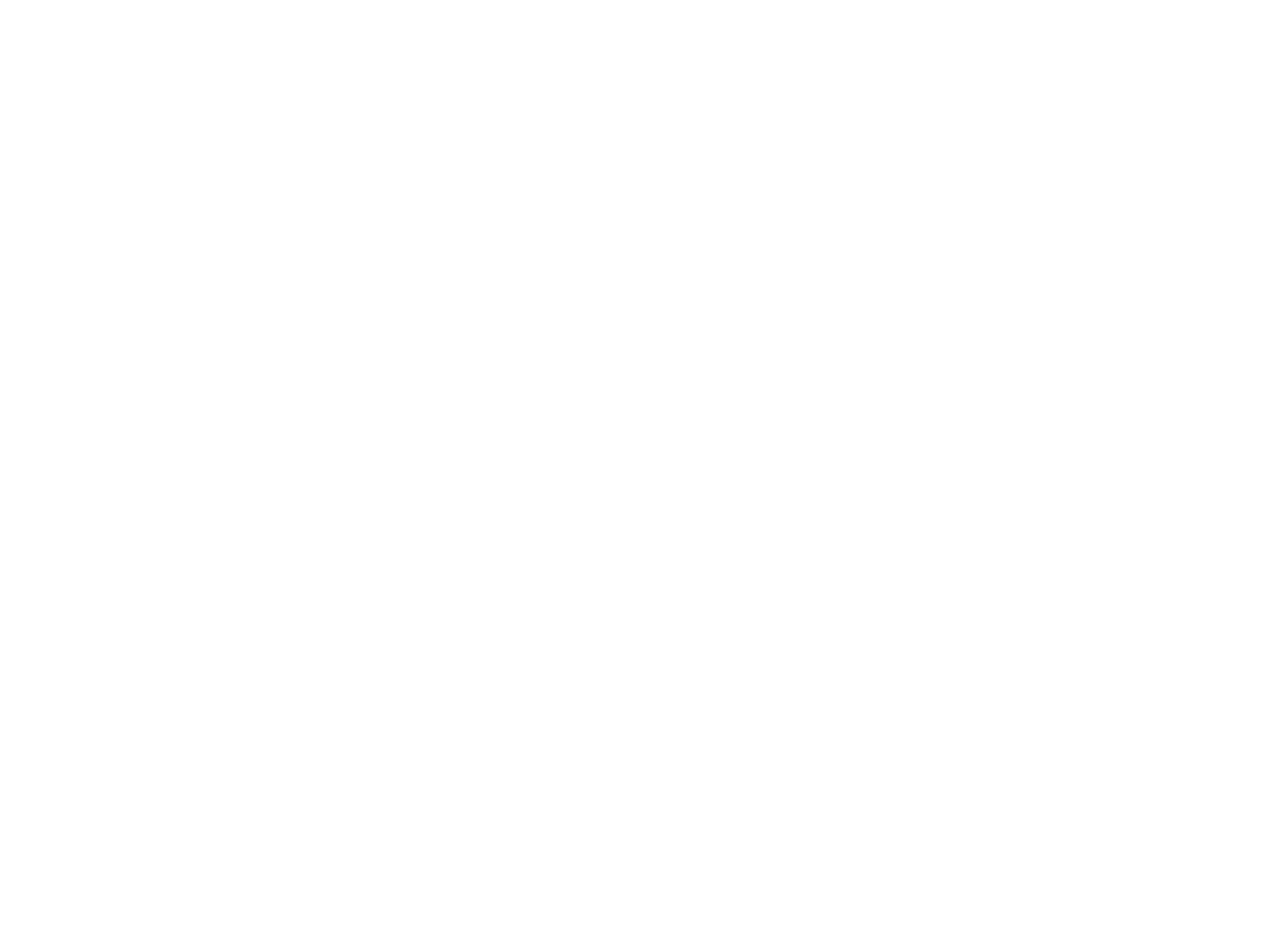
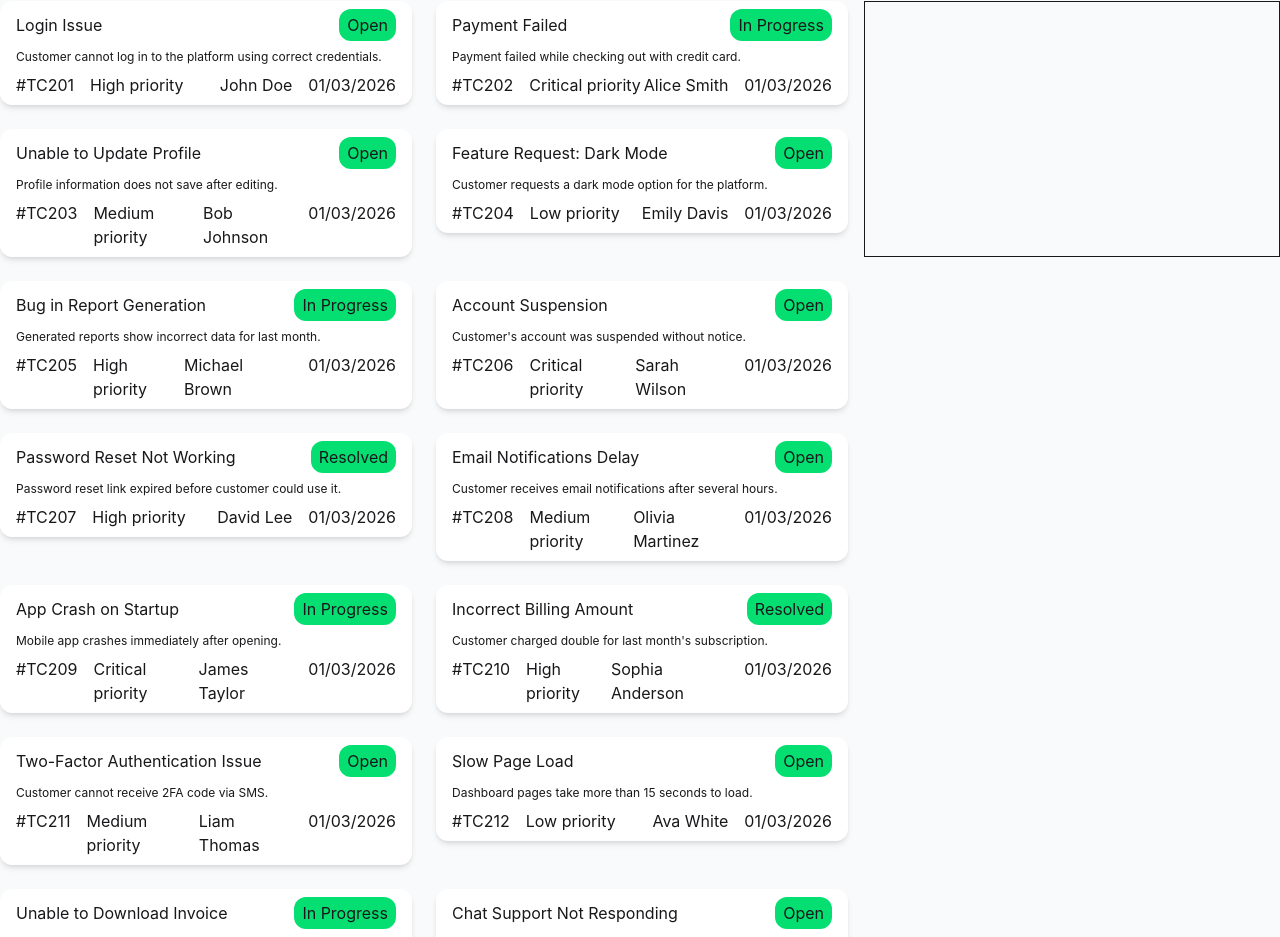
Before and after one commit to Sheikh-Rasel2001/customer-service-ticket-system, a React (Vite) app: page / in a window 1280 px wide. Shown: the part 379-1316 px from the top of the page. Before the commit the page ends 800 px from the top, so only its background shows below. Built offline with nearby package versions, Linux system fonts and the light colour scheme.

Commit message:
ticket card add

```diff
--- /dev/null
+++ b/public/services.json
@@ -0,0 +1,152 @@
+[
+  {
+    "id": 1,
+    "ticketCode": "#TC201",
+    "title": "Login Issue",
+    "description": "Customer cannot log in to the platform using correct credentials.",
+    "customer": "John Doe",
+    "priority": "High priority",
+    "status": "Open",
+    "createdAt": "01/03/2026"
+  },
+  {
+    "id": 2,
+    "ticketCode": "#TC202",
+    "title": "Payment Failed",
+    "description": "Payment failed while checking out with credit card.",
+    "customer": "Alice Smith",
+    "priority": "Critical priority",
+    "status": "In Progress",
+    "createdAt": "01/03/2026"
+  },
+  {
+    "id": 3,
+    "ticketCode": "#TC203",
+    "title": "Unable to Update Profile",
+    "description": "Profile information does not save after editing.",
+    "customer": "Bob Johnson",
+    "priority": "Medium priority",
+    "status": "Open",
+    "createdAt": "01/03/2026"
+  },
+  {
+    "id": 4,
+    "ticketCode": "#TC204",
+    "title": "Feature Request: Dark Mode",
+    "description": "Customer requests a dark mode option for the platform.",
+    "customer": "Emily Davis",
+    "priority": "Low priority",
+    "status": "Open",
+    "createdAt": "01/03/2026"
+  },
+  {
+    "id": 5,
+    "ticketCode": "#TC205",
+    "title": "Bug in Report Generation",
+    "description": "Generated reports show incorrect data for last month.",
+    "customer": "Michael Brown",
+    "priority": "High priority",
+    "status": "In Progress",
+    "createdAt": "01/03/2026"
+  },
+  {
+    "id": 6,
+    "ticketCode": "#TC206",
+    "title": "Account Suspension",
+    "description": "Customer's account was suspended without notice.",
+    "customer": "Sarah Wilson",
+    "priority": "Critical priority",
+    "status": "Open",
+    "createdAt": "01/03/2026"
+  },
+  {
+    "id": 7,
+    "ticketCode": "#TC207",
+    "title": "Password Reset Not Working",
+    "description": "Password reset link expired before customer could use it.",
+    "customer": "David Lee",
+    "priority": "High priority",
+    "status": "Resolved",
+    "createdAt": "01/03/2026"
+  },
+  {
+    "id": 8,
+    "ticketCode": "#TC208",
+    "title": "Email Notifications Delay",
+    "description": "Customer receives email notifications after several hours.",
+    "customer": "Olivia Martinez",
+    "priority": "Medium priority",
+    "status": "Open",
+    "createdAt": "01/03/2026"
+  },
+  {
+    "id": 9,
+    "ticketCode": "#TC209",
+    "title": "App Crash on Startup",
+    "description": "Mobile app crashes immediately after opening.",
+    "customer": "James Taylor",
+    "priority": "Critical priority",
+    "status": "In Progress",
+    "createdAt": "01/03/2026"
+  },
+  {
+    "id": 10,
+    "ticketCode": "#TC210",
+    "title": "Incorrect Billing Amount",
+    "description": "Customer charged double for last month's subscription.",
+    "customer": "Sophia Anderson",
+    "priority": "High priority",
+    "status": "Resolved",
+    "createdAt": "01/03/2026"
+  },
+  {
+    "id": 11,
+    "ticketCode": "#TC211",
+    "title": "Two-Factor Authentication Issue",
+    "description": "Customer cannot receive 2FA code via SMS.",
+    "customer": "Liam Thomas",
+    "priority": "Medium priority",
+    "status": "Open",
+    "createdAt": "01/03/2026"
+  },
+  {
+    "id": 12,
+    "ticketCode": "#TC212",
+    "title": "Slow Page Load",
+    "description": "Dashboard pages take more than 15 seconds to load.",
+    "customer": "Ava White",
+    "priority": "Low priority",
+    "status": "Open",
+    "createdAt": "01/03/2026"
+  },
+  {
+    "id": 13,
+    "ticketCode": "#TC213",
+    "title": "Unable to Download Invoice",
+    "description": "Download button for invoices is not responsive.",
+    "customer": "Noah Harris",
+    "priority": "Medium priority",
+    "status": "In Progress",
+    "createdAt": "01/03/2026"
+  },
+  {
+    "id": 14,
+    "ticketCode": "#TC214",
+    "title": "Chat Support Not Responding",
+    "description": "Customer cannot get response via live chat support.",
+    "customer": "Mia Clark",
+    "priority": "High priority",
+    "status": "Open",
+    "createdAt": "01/03/2026"
+  },
+  {
+    "id": 15,
+    "ticketCode": "#TC215",
+    "title": "UI Overlaps on Mobile",
+    "description": "Buttons overlap on mobile devices in profile section.",
+    "customer": "Ethan Lewis",
+    "priority": "Medium priority",
+    "status": "Open",
+    "createdAt": "01/03/2026"
+  }
+]
--- a/src/App.jsx
+++ b/src/App.jsx
@@ -1,14 +1,24 @@
 import './App.css'
 import Banner from './Components/Banner/Banner'
 import Nav from './Components/Navbar/Nav'
+import Services from './ServiceSection/Services/Services'
+
+const fetchServices = async() => {
+  const res = await fetch ('/services.json');
+  const data = res.json();
+  return data
+}
+
+const servicesPromise = fetchServices();
 
 function App() {
 
   return (
     <>
-    <div className='bg-white mx-auto min-h-screen'>
+    <div className='mx-auto min-h-screen bg-gray-50'>
     <Nav></Nav>
     <Banner></Banner>
+    <Services servicesPromise={servicesPromise}></Services>
     </div>
 
     </>
--- a/src/Components/Banner/Banner.jsx
+++ b/src/Components/Banner/Banner.jsx
@@ -3,7 +3,7 @@
 
 const Banner = () => {
     return (
-        <div className='max-w-7xl mx-auto'>
+        <div className='max-w-7xl mx-auto mb-10'>
             <div className='grid grid-cols-1 md:grid-cols-1 lg:grid-cols-2 gap-6 md:px-6 lg:px-0 px-6 mb-8'>
                 {/* progress card */}
                 <div className='rounded-xl py-12 progress-card'>
--- /dev/null
+++ b/src/ServiceSection/Service/Service.jsx
@@ -0,0 +1,29 @@
+import React from 'react';
+
+const Service = ({service}) => {
+    const {title, description, customer, priority, status, createdAt, ticketCode} = service
+    return (
+        <div>
+        <div className='rounded-xl px-4 py-2 space-y-2 bg-white shadow-md'>
+            <div className='flex justify-between items-center '>
+                <h1>{title}</h1>
+                <button className='bg-green-400 rounded-xl px-2 py-1 '>{status}</button>
+            </div>
+            <p className='text-xs'>{description}</p>
+            <div className='flex justify-between items-center'>
+                <div className='flex gap-4'>
+                    <span>{ticketCode}</span>
+                    <span>{priority}</span>
+                </div>
+                <div className='flex gap-4'>
+                    <p>{customer}</p>
+                    <span>{createdAt}</span>
+                </div>
+            </div>
+
+        </div>
+        </div>
+    );
+};
+
+export default Service;
--- /dev/null
+++ b/src/ServiceSection/Services/Services.jsx
@@ -0,0 +1,30 @@
+import React, { Suspense, use } from 'react';
+import Service from '../Service/Service';
+
+const Services = ({servicesPromise}) => {
+    const services = use(servicesPromise);
+    console.log(services);
+    return (
+        <div className='max-w-7xl mx-auto mb-10'>
+            <h1 className='px-5 lg:px-0 md:px-5 text-2xl font-bold text-gray-900 mb-4'>Customer Tickets </h1>
+            <div className='flex gap-4 flex-col-reverse lg:grid lg:grid-cols-3 px-5 lg:px-0 md:px-5'>
+                {/* service single card */}
+                <div className='col-span-2'>
+                <div className='grid grid-cols-1 lg:grid lg:grid-cols-2 gap-6 '>
+                    <Suspense fallback={<span className="loading loading-infinity loading-xl"></span>}>
+                        {
+                            services.map(service => <Service key={service.id} service={service}></Service>)
+                        }
+                    </Suspense>
+                </div>
+                </div>
+                {/* status check section */}
+                <div className='border h-64'>
+
+                </div>
+            </div>
+        </div>
+    );
+};
+
+export default Services;
```
